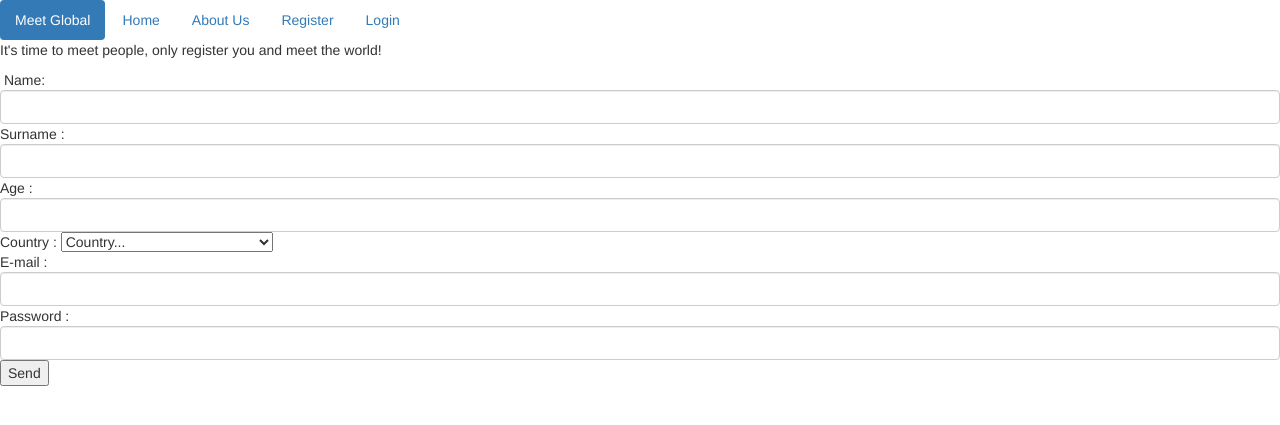
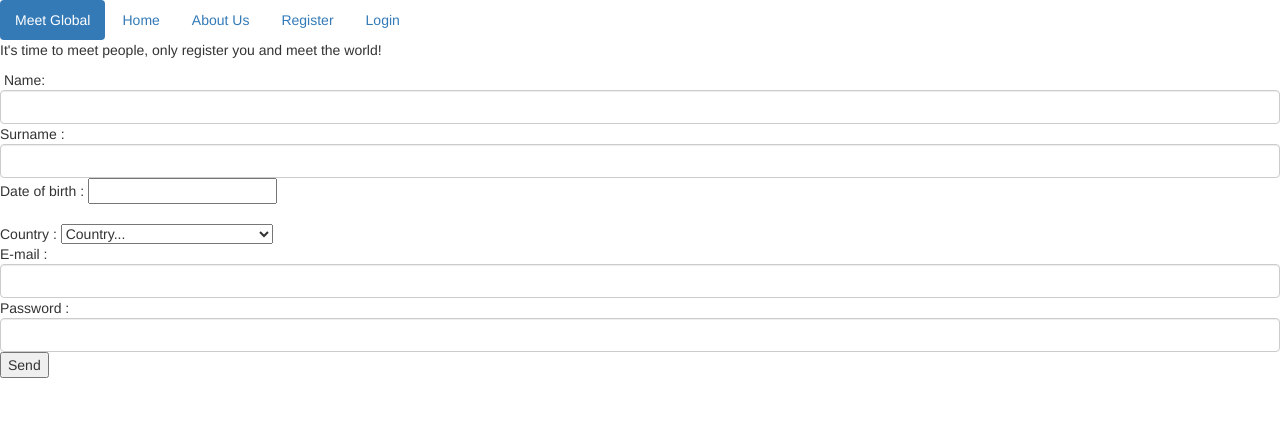
Before and after one commit to rafaelcor/meetglobal, a Django app: page /register/ in a window 1280 px wide. Shown: the top 425 px of the page. Run offline with Django 3.2, Linux system fonts and the light colour scheme; parts of the project's set-up code (start-up, migrations or seed data) failed here and were passed over; some libraries are stand-ins or nearby versions.

Commit message:
Added date of birth

```diff
--- a/page/static/page/js/register.js
+++ b/page/static/page/js/register.js
@@ -1,15 +1,30 @@
 $(document).ready(function () {
+
+    $('#datepicker').datepicker({
+            dateFormat: 'yy-mm-dd',
+            yearRange: "-100:+0",
+            changeYear: true,
+            inline: true,
+            altField: '#datepicker_value',
+            onSelect: function(){
+                var day1 = $("#datepicker").datepicker('getDate').getDate();
+                var month1 = $("#datepicker").datepicker('getDate').getMonth() + 1;
+                var year1 = $("#datepicker").datepicker('getDate').getFullYear();
+                window.date = year1 + "-" + month1 + "-" + day1;
+                //var str_output = "<h1><center><img src=\"/images/a" + fullDate +".png\"></center></h1><br/><br>";
+                //$('#page_output').html(str_output);
+            }
+        });
     $("button").click(function(){
         var name = $("#iname").val();
         var surname = $("#isurname").val();
-        var age = $("#iage").val();
         var email = $("#iemail").val();
         var password = $("#ipassword").val();
         var country = $("select").val();
 
             var obj = {"name" : name,
                        "surname" : surname,
-                       "age" : age,
+                       "date_of_birth" : window.date,
                        "email": email,
                        "password": password,
                        "country": country,
--- a/page/templates/page/register.html
+++ b/page/templates/page/register.html
@@ -13,7 +13,8 @@
 <label id="okornot"></label>
 Name: <input type="text" class="form-control" id="iname"></input>
 Surname : <input type="text" class="form-control" id="isurname"></input>
-Age : <input type="number" class="form-control" id="iage" min="0" max="150"></input>
+Date of birth : <input type="text" id="datepicker"></input>
+<br><br>
 Country : <select name="country">
 <option value="">Country...</option>
 <option value="AF">Afghanistan</option>
--- a/page/views.py
+++ b/page/views.py
@@ -86,6 +86,7 @@ class RegisterRequestView(View):
         toresponse = 0
         re_correo = re.compile('^(([^<>()[\]\\.,;:\s@\"]+(\.[^<>()[\]\\.,;:\s@\"]+)*)|(\".+\"))@((\[[0-9]{1,3}\.[0-9]{1,3}\.[0-9]{1,3}\.[0-9]{1,3}\])|(([a-zA-Z\-0-9]+\.)+[a-zA-Z]{2,}))$')
         var = dict(request.POST)
+        print var["date_of_birth"][0]
         if re_correo.search(var["email"][0]):
             print 2
             ran = self.genRandomActivationSubfixLink(var["name"][0], var["email"][0])
@@ -93,7 +94,7 @@ class RegisterRequestView(View):
             reg = UsersToConfirm(
                                                     name=var["name"][0],
                                                     surname=var["surname"][0],
-                                                    age=var["age"][0],
+                                                    dateOfBirth=var["date_of_birth"][0],
                                                     email=var["email"][0],
                                                     country=var["country"][0],
                                                     password=var["password"][0],
@@ -123,7 +124,7 @@ class ActivationView(TemplateView):
             print 4
             create = User.objects.create_user(first_name=getData[0].name,
             								  last_name=getData[0].surname,
-            								  age=getData[0].age,
+            								  date_of_birth=getData[0].dateOfBirth,
             								  country=getData[0].country,
             								  username=getData[0].email,
                                               password=getData[0].password,
--- a/templates/base.html
+++ b/templates/base.html
@@ -4,7 +4,7 @@
 <html>
 	<head>
 		<meta name="viewport" content="width=device-width, initial-scale=1.0, user-scalable=0, minimum-scale=1.0, maximum-scale=1.0">
-
+        <link rel="stylesheet" href="//ajax.googleapis.com/ajax/libs/jqueryui/1.11.1/themes/smoothness/jquery-ui.css" />
 		<link href="//maxcdn.bootstrapcdn.com/bootstrap/3.2.0/css/bootstrap.min.css" rel="stylesheet">
 		<link href="{% static 'page/css/jquery.bxslider.css' %}" rel="stylesheet">
 		{% block css %}{% endblock css %}
@@ -33,6 +33,7 @@
 		<script src="//ajax.googleapis.com/ajax/libs/jquery/1.11.1/jquery.min.js"></script>
 		<script src="//maxcdn.bootstrapcdn.com/bootstrap/3.2.0/js/bootstrap.min.js"></script>
 		<script src="{% static 'page/js/jquery.bxslider.min.js' %}"></script>
+        <script src="//ajax.googleapis.com/ajax/libs/jqueryui/1.11.1/jquery-ui.min.js"></script>
         <script src="{% static 'js/base.js' %}"></script>
 
 		{% block js %}{% endblock js %}
```
Also changed, not shown: page/models.py (+4 -3 lines), db.sqlite3, 9 other files.
